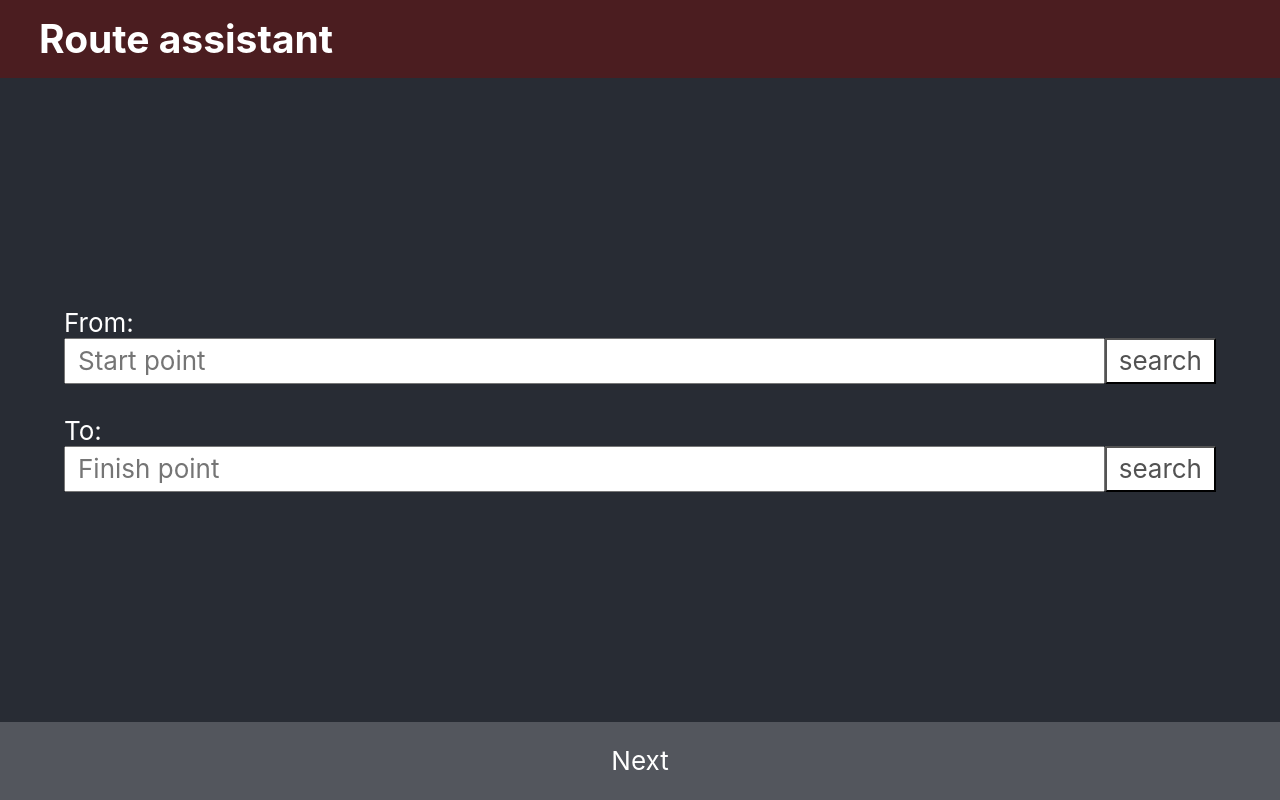
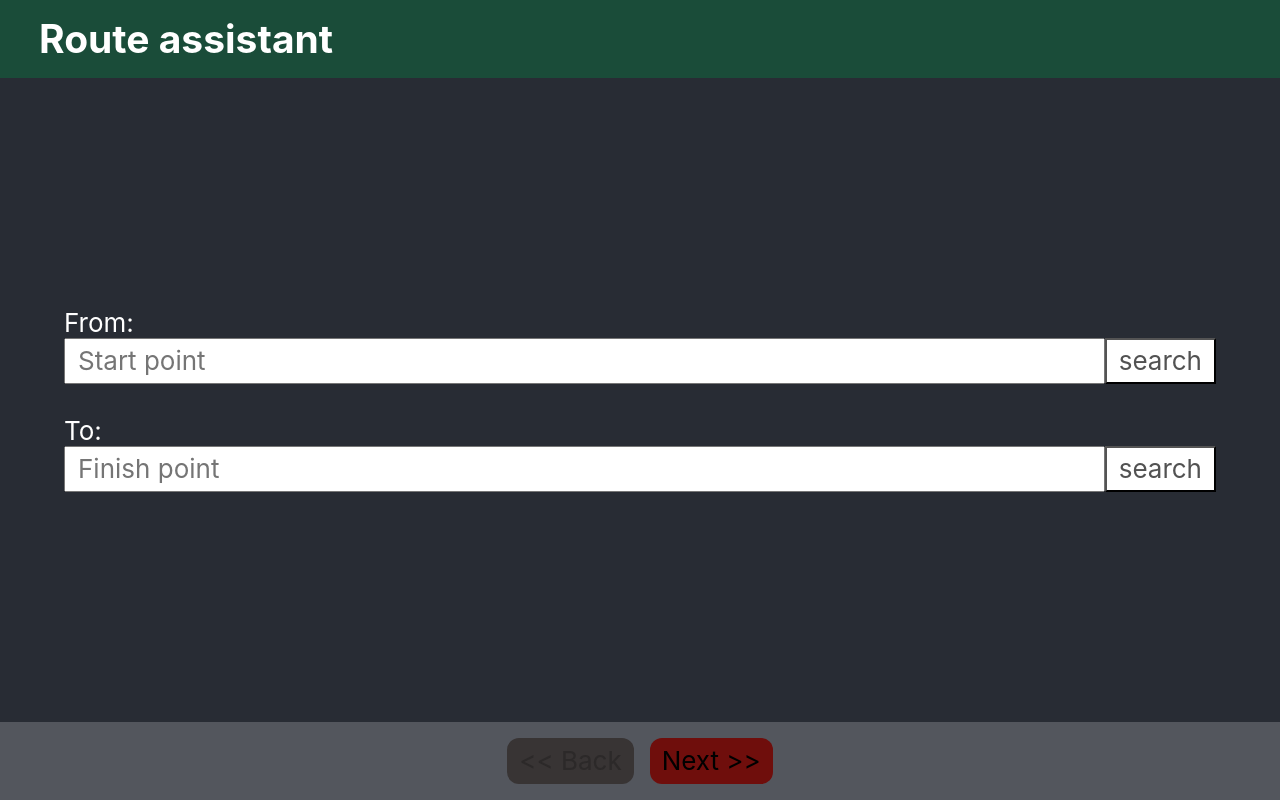
Before and after one commit to MCesarczyk/route-assistant, a React (Create React App) app: page / in a window 1280 px wide. Built offline with nearby package versions, Linux system fonts and the light colour scheme.

Commit message:
completed Navigation component, added placeholder pages

```diff
--- a/src/App.tsx
+++ b/src/App.tsx
@@ -1,22 +1,26 @@
 import { useEffect, useState } from 'react';
-import { BrowserRouter, Route, Routes } from 'react-router-dom';
+import { Route, Routes, useNavigate } from 'react-router-dom';
 import { Footer, Header, Main, Wrapper } from './components/Layout/styled';
 import Headline from './components/Headline';
 import Home from './views/Home';
 import Navigation from './components/Navigation';
 import RouteMap from './views/RouteMap';
 import { Location } from './interfaces';
+import { pages } from './assets/pages';
 
 const App = () => {
+  const [page, setPage] = useState(1);
   const [origin, setOrigin] = useState<Location | undefined>(undefined);
   const [destination, setDestination] = useState<Location | undefined>(undefined);
+  const navigate = useNavigate();
 
   useEffect(() => console.log(origin), [origin]);
   useEffect(() => console.log(destination), [destination]);
 
+  useEffect(() => navigate(pages[page - 1]), [page]);
+
   return (
     <Wrapper>
-      <BrowserRouter>
       <Header>
         <Headline title="Route assistant" />
       </Header>
@@ -36,12 +40,20 @@ const App = () => {
               destination={destination?.position}
             />
           } />
+          <Route path="calculation" element={
+            <h2>calculation</h2>
+          } />
+          <Route path="summary" element={
+            <h2>summary</h2>
+          } />
         </Routes>
       </Main>
       <Footer>
-          <Navigation />
+        <Navigation
+          page={page}
+          setPage={setPage}
+        />
       </Footer>
-      </BrowserRouter>
     </Wrapper >
   );
 }
--- /dev/null
+++ b/src/assets/pages.ts
@@ -0,0 +1 @@
+export const pages = ["/", "routeMap", "calculation", "summary"];
--- a/src/components/Navigation/index.tsx
+++ b/src/components/Navigation/index.tsx
@@ -1,7 +1,36 @@
-import { Link } from "react-router-dom";
+import { pages } from "../../assets/pages";
+import { NavButton } from "./styled";
 
-const Navigation = () => (
-  <Link to="routeMap" >Next</Link>
-);
+interface navProps {
+  page: number,
+  setPage: Function
+}
+
+const Navigation = ({ page, setPage }: navProps) => {
+  const decreasePage = () => {
+    setPage(page > 1 ? page - 1 : 1);
+  };
+
+  const increasePage = () => {
+    setPage(page < pages.length ? page + 1 : pages.length);
+  };
+
+  return (
+    <>
+      <NavButton
+        disabled={page === 1}
+        onClick={decreasePage}
+      >
+        {"<< Back"}
+      </NavButton>
+      <NavButton
+        disabled={page === pages.length}
+        onClick={increasePage}
+      >
+        {"Next >>"}
+      </NavButton>
+    </>
+  )
+};
 
 export default Navigation;
--- /dev/null
+++ b/src/components/Navigation/styled.tsx
@@ -0,0 +1,22 @@
+import styled from "styled-components";
+
+export const NavButton = styled.button`
+  background-color: ${({ theme }) => theme.color.secondary};
+  padding: 0.5rem 0.75rem;
+  margin: 0 0.5rem;
+  border: transparent;
+  border-radius: 0.75rem;
+
+  &:hover {
+    filter: brightness(1.2);
+  }
+
+  &:disabled {
+    background-color: ${({ theme }) => theme.color.background};
+    cursor: not-allowed;
+
+    &:hover {
+      filter: unset;
+    }
+  }
+`
--- a/src/index.tsx
+++ b/src/index.tsx
@@ -5,6 +5,7 @@ import { ThemeProvider } from 'styled-components';
 import { Normalize } from 'styled-normalize';
 import { GlobalStyle } from './GlobalStyle';
 import { standard } from "./theme";
+import { BrowserRouter } from 'react-router-dom';
 import App from './App';
 
 const root = ReactDOM.createRoot(
@@ -15,7 +16,9 @@ root.render(
     <ThemeProvider theme={standard}>
       <Normalize />
       <GlobalStyle />
-      <App />
+      <BrowserRouter>
+        <App />
+      </BrowserRouter>
     </ThemeProvider>
   </React.StrictMode>
 );
--- a/src/theme.ts
+++ b/src/theme.ts
@@ -4,13 +4,13 @@ export const standard: DefaultTheme = {
   color: {
     primary: '#282c34',
     primaryText: '#FFF',
-    secondary: '#B6722F',
+    secondary: 'rgb(111, 14, 12)',
     secondaryText: '#CF9F68',
     background: '#383434',
     oppositeBackground: '#fafafa',
     oppositeText: '#282c34',
     selected: '#3FD5BB',
-    appBarBackground: 'rgba(111, 14, 12, 0.5)',
+    appBarBackground: '#1A4C39',
     enlight: 'rgba(255,255,255,0.2)'
   },
   breakpoint: {
```
Also changed, not shown: 1 other file (tests, documents, lock files or other folders). Lines whose indentation alone changed are shown as unchanged.
